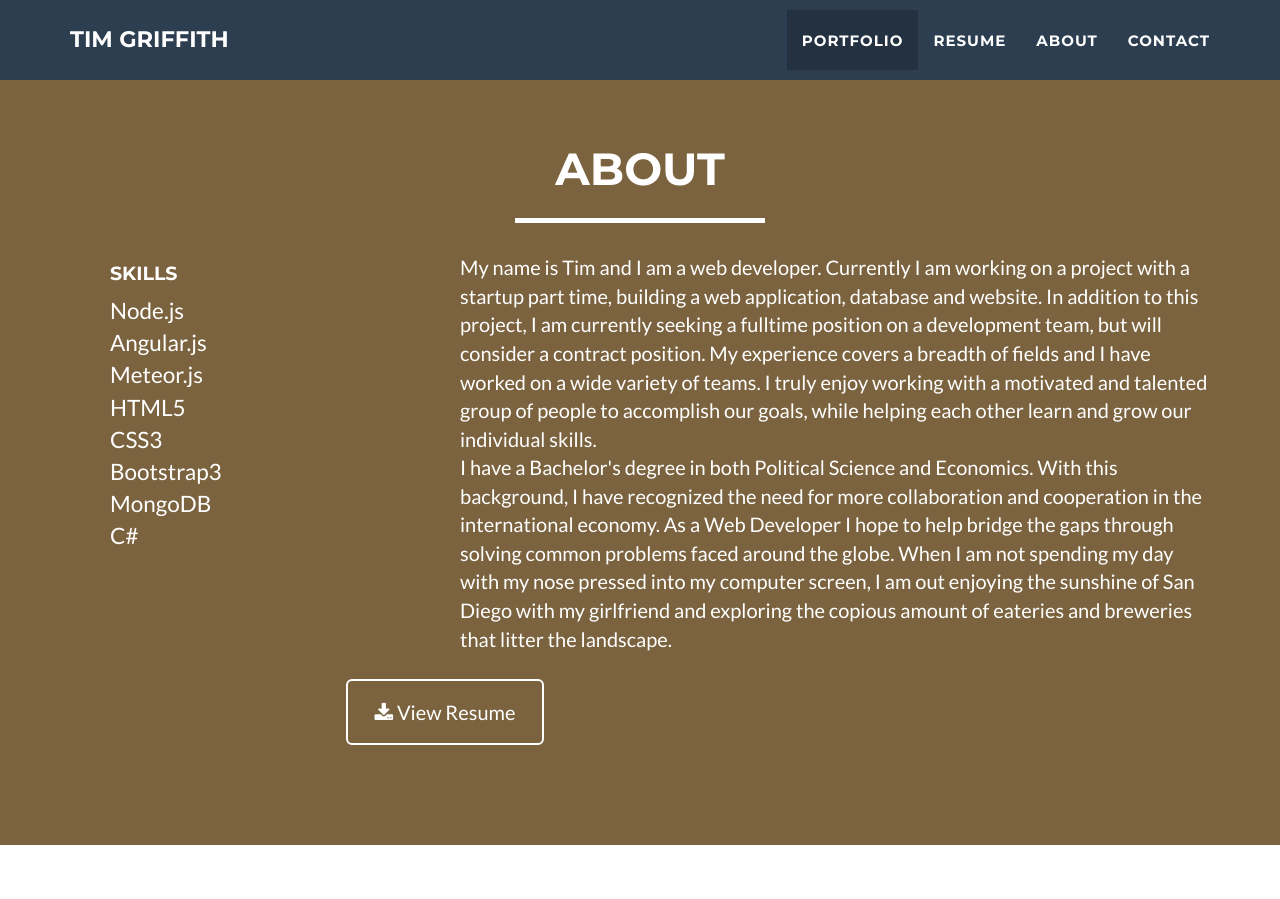
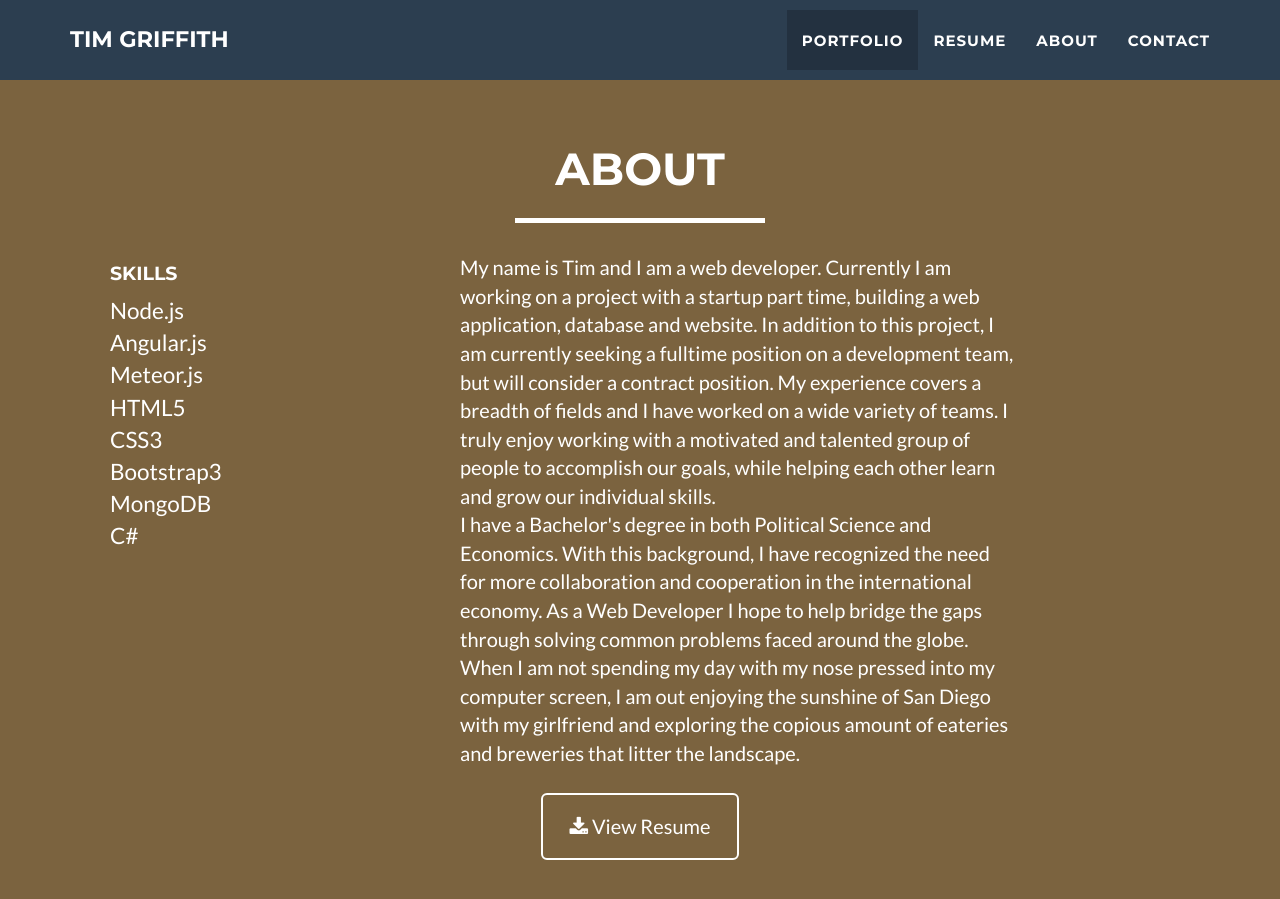
Before and after one commit to tmgriffith/tmgriffith.github.io, a Jekyll site: the page built from index.html, in a window 1280 px wide and 900 px high, scrolled down 1591 px. Built offline with Jekyll 4.4.1, drawn with Linux system fonts in a browser that asks for light colours.

Commit message:
Update about.html

```diff
--- a/_includes/about.html
+++ b/_includes/about.html
@@ -20,10 +20,10 @@
                   <li>C#</li>
                  </ul>
                 </div>
-                <div class="col-xs-12 col-sm-6 col-lg-8">
+                <div class="col-sm-6 col-md-5 col-md-offset-2 col-lg-6 col-lg-offset-0">
                     <p> My name is Tim and I am a web developer. Currently I am working on a project with a startup part time, building a web application, database and website. In addition to this project, I am currently seeking a fulltime position on a development team, but will consider a contract position. My experience covers a breadth of fields and I have worked on a wide variety of teams. I truly enjoy working with a motivated and talented group of people to accomplish our goals, while helping each other learn and grow our individual skills. <br> I have a Bachelor's degree in both Political Science and Economics. With this background, I have recognized the need for more collaboration and cooperation in the international economy. As a Web Developer I hope to help bridge the gaps through solving common problems faced around the globe. When I am not spending my day with my nose pressed into my computer screen, I am out enjoying the sunshine of San Diego with my girlfriend and exploring the copious amount of eateries and breweries that litter the landscape.</p>
                 </div>
-                <div class="col-lg-8 text-center">
+                <div class="col-lg-8 col-lg-offset-2 text-center">
                     <a href="/Tim-Griffith-Resume.pdf" class="btn btn-lg btn-outline">
                         <i class="fa fa-download"></i> View Resume
                     </a>
```
